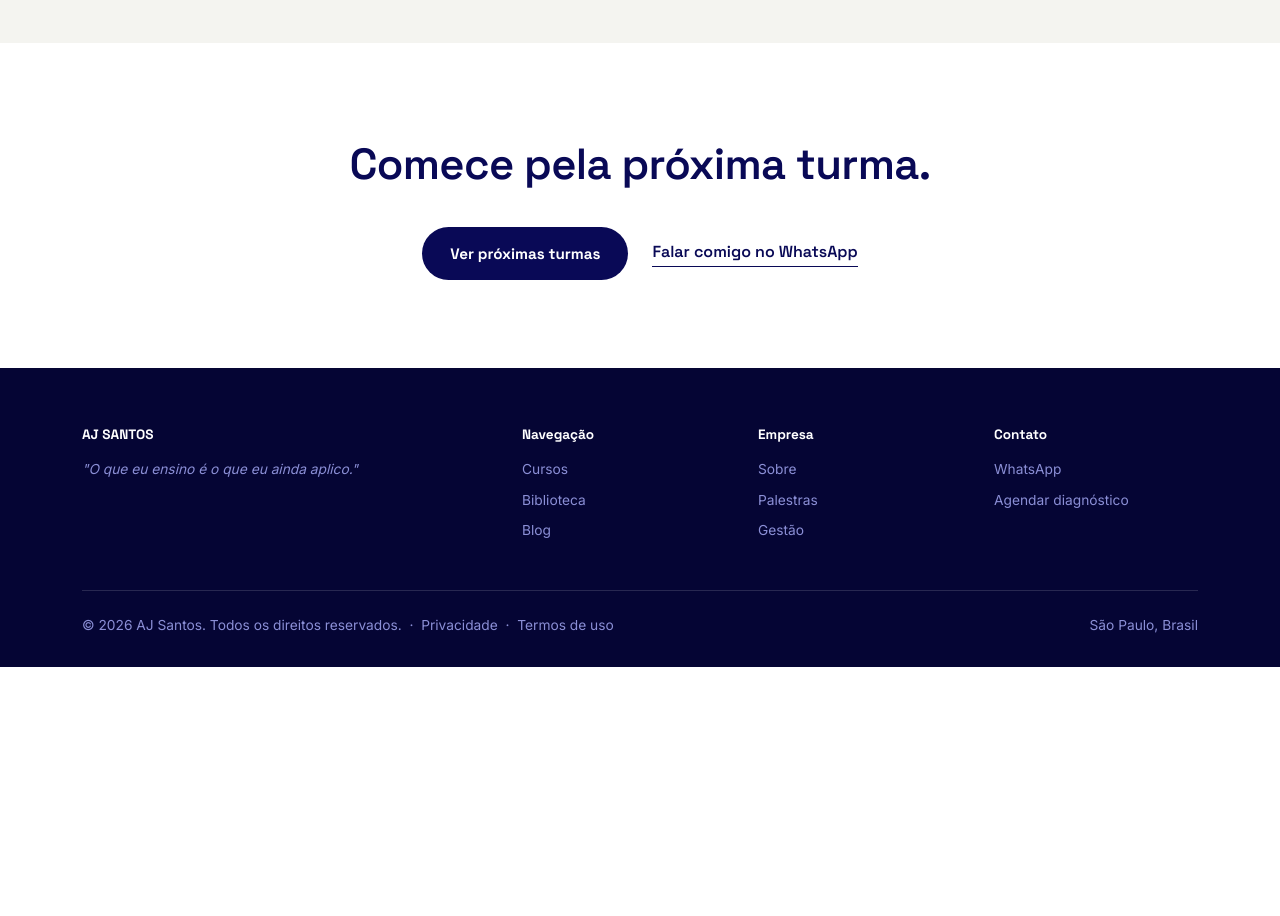
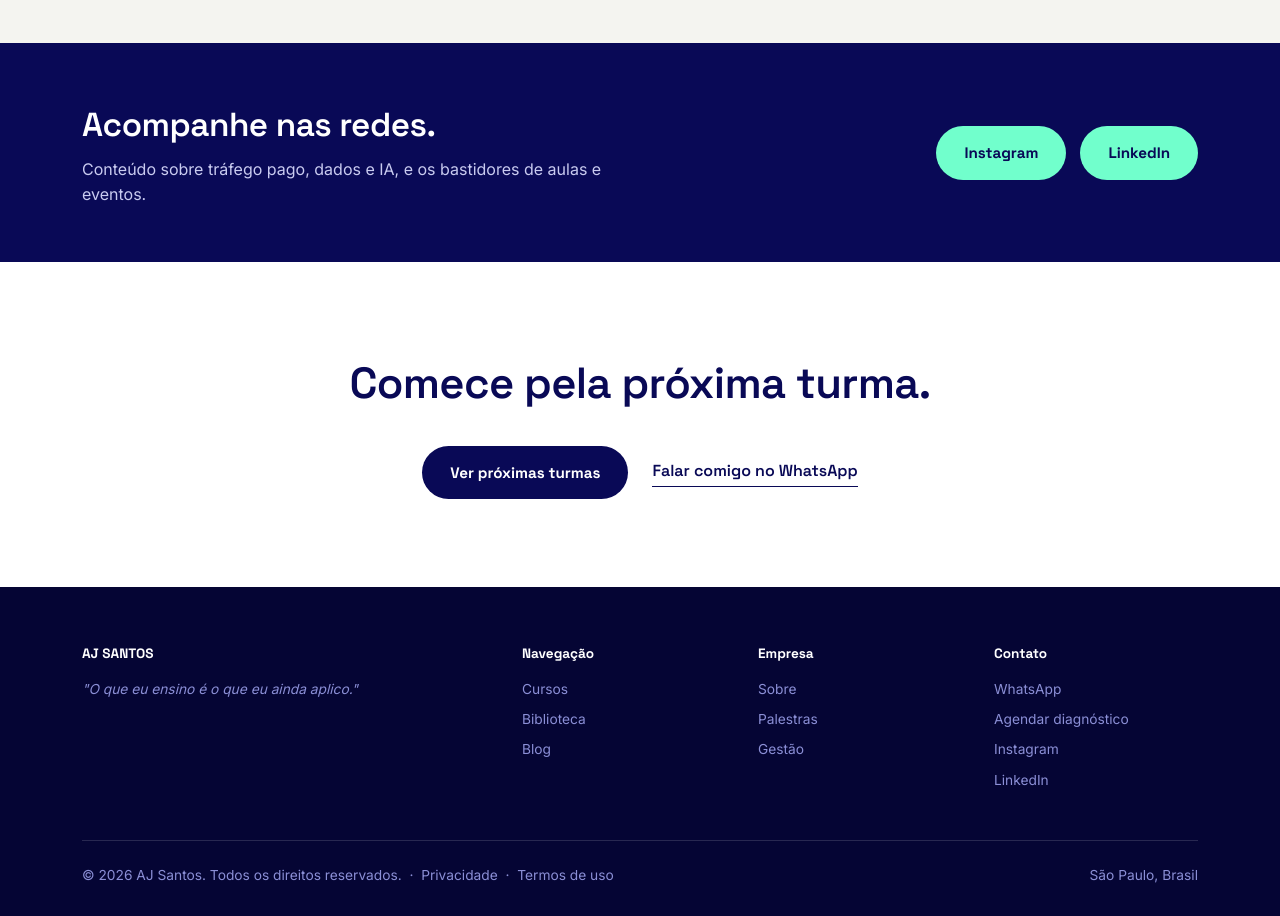
Before and after one commit to ajsantospro/sitev2, a plain HTML site: page index.html in a window 1280 px wide. Shown: the part 4300-5216 px from the top of the page. Before the commit the page ends 4967 px from the top, so only its background shows below. Drawn offline with nearby package versions, Linux system fonts and the light colour scheme; no server answers.

Commit message:
Add files via upload

```diff
--- a/index.html
+++ b/index.html
@@ -182,6 +182,11 @@ j=d.createElement(s),dl=l!='dataLayer'?'&l='+l:'';j.async=true;j.src=
   .foot-grid a{display:block;color:#8b8fd6;margin-bottom:9px;transition:color .2s;}
   .foot-grid a:hover{color:var(--mint);}
   .foot-bottom{border-top:1px solid var(--line-dark);padding-top:24px;display:flex;justify-content:space-between;flex-wrap:wrap;gap:10px;}
+  .ig{background:var(--navy);padding:56px 0;}
+  .ig-in{display:flex;justify-content:space-between;align-items:center;gap:28px;flex-wrap:wrap;}
+  .ig h2{color:#fff;font-size:clamp(1.6rem,2.6vw,2.1rem);margin-bottom:6px;}
+  .ig p{color:#c9cbf0;max-width:520px;}
+  .ig-btns{display:flex;gap:14px;flex-wrap:wrap;}
 </style>
 </head>
 <body>
@@ -325,6 +330,19 @@ height="0" width="0" style="display:none;visibility:hidden"></iframe></noscript>
   </div>
 </section>
 
+<section class="ig">
+  <div class="wrap ig-in">
+    <div>
+      <h2>Acompanhe nas redes.</h2>
+      <p>Conteúdo sobre tráfego pago, dados e IA, e os bastidores de aulas e eventos.</p>
+    </div>
+    <div class="ig-btns">
+      <a href="https://www.instagram.com/ajsantos.pro/" target="_blank" rel="noopener" class="btn btn-primary" onclick="window.dataLayer=window.dataLayer||[];dataLayer.push({'event':'clique_instagram',event_category:'engajamento',event_label:'home'});">Instagram</a>
+      <a href="https://www.linkedin.com/in/ailtonsantos" target="_blank" rel="noopener" class="btn btn-primary" onclick="window.dataLayer=window.dataLayer||[];dataLayer.push({'event':'clique_linkedin',event_category:'engajamento',event_label:'home'});">LinkedIn</a>
+    </div>
+  </div>
+</section>
+
 <section class="final">
   <div class="wrap">
     <h2>Comece pela próxima turma.</h2>
@@ -358,6 +376,8 @@ height="0" width="0" style="display:none;visibility:hidden"></iframe></noscript>
         <h5>Contato</h5>
         <a href="https://wa.me/5511943592160" target="_blank">WhatsApp</a>
         <a href="gestao.html#formulario">Agendar diagnóstico</a>
+        <a href="https://www.instagram.com/ajsantos.pro/" target="_blank" rel="noopener">Instagram</a>
+        <a href="https://www.linkedin.com/in/ailtonsantos" target="_blank" rel="noopener">LinkedIn</a>
       </div>
     </div>
     <div class="foot-bottom">
```
